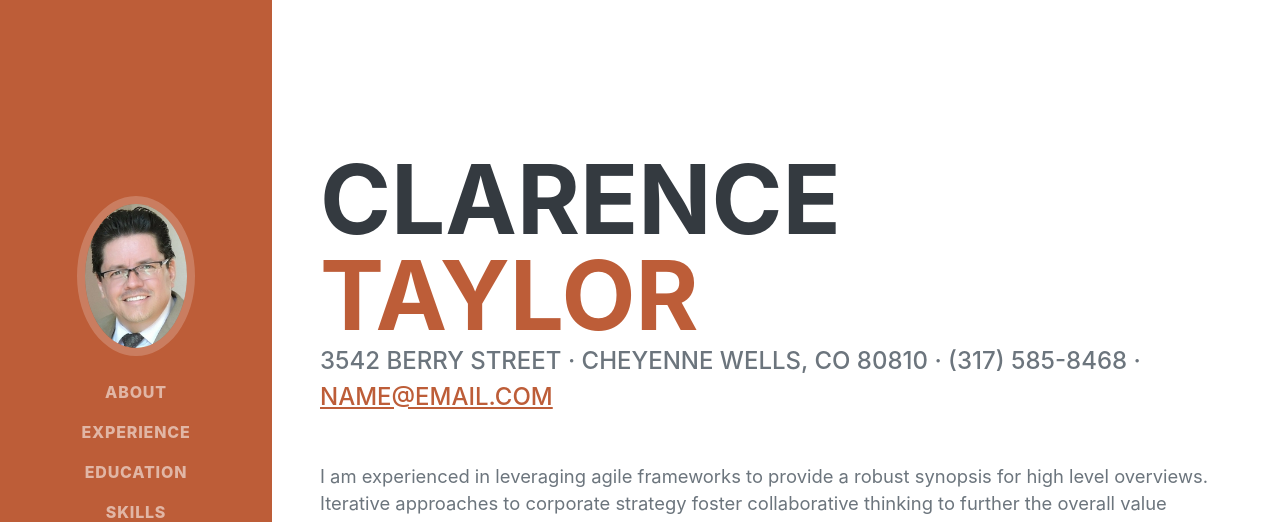
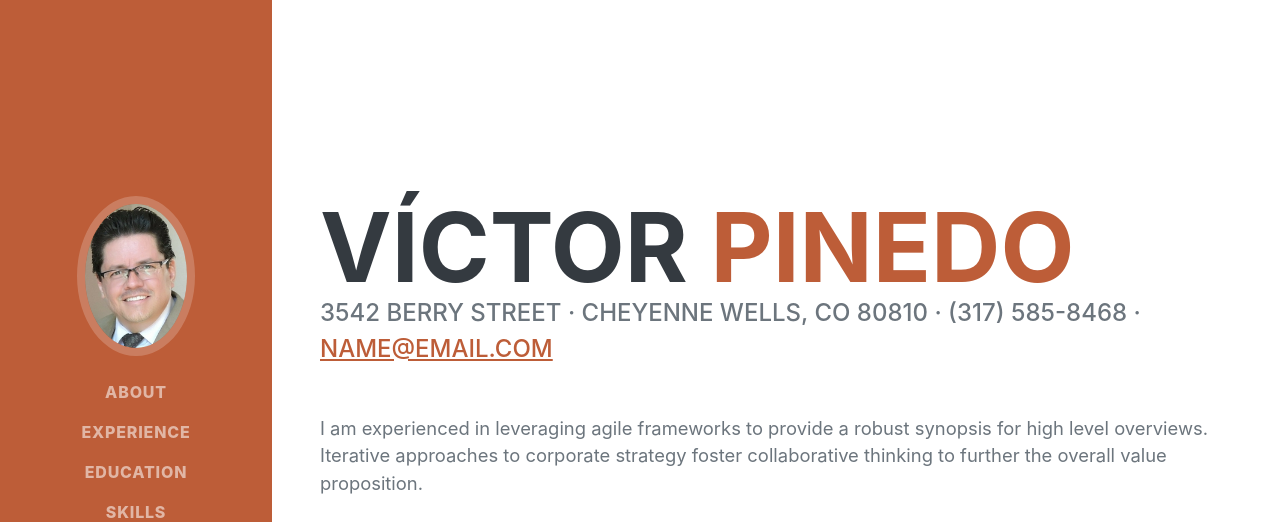
Before and after one commit to vpinedo07/MyResume, a plain HTML site: page index.html in a window 1280 px wide. Shown: the top 522 px of the page. Drawn offline with nearby package versions, Linux system fonts and the light colour scheme; a web font is replaced by a local one.

Commit message:
Cambio de nombre

```diff
--- a/index.html
+++ b/index.html
@@ -40,8 +40,8 @@
             <section class="resume-section" id="about">
                 <div class="resume-section-content">
                     <h1 class="mb-0">
-                        Clarence
-                        <span class="text-primary">Taylor</span>
+                        Víctor
+                        <span class="text-primary">Pinedo</span>
                     </h1>
                     <div class="subheading mb-5">
                         3542 Berry Street · Cheyenne Wells, CO 80810 · (317) 585-8468 ·
```
